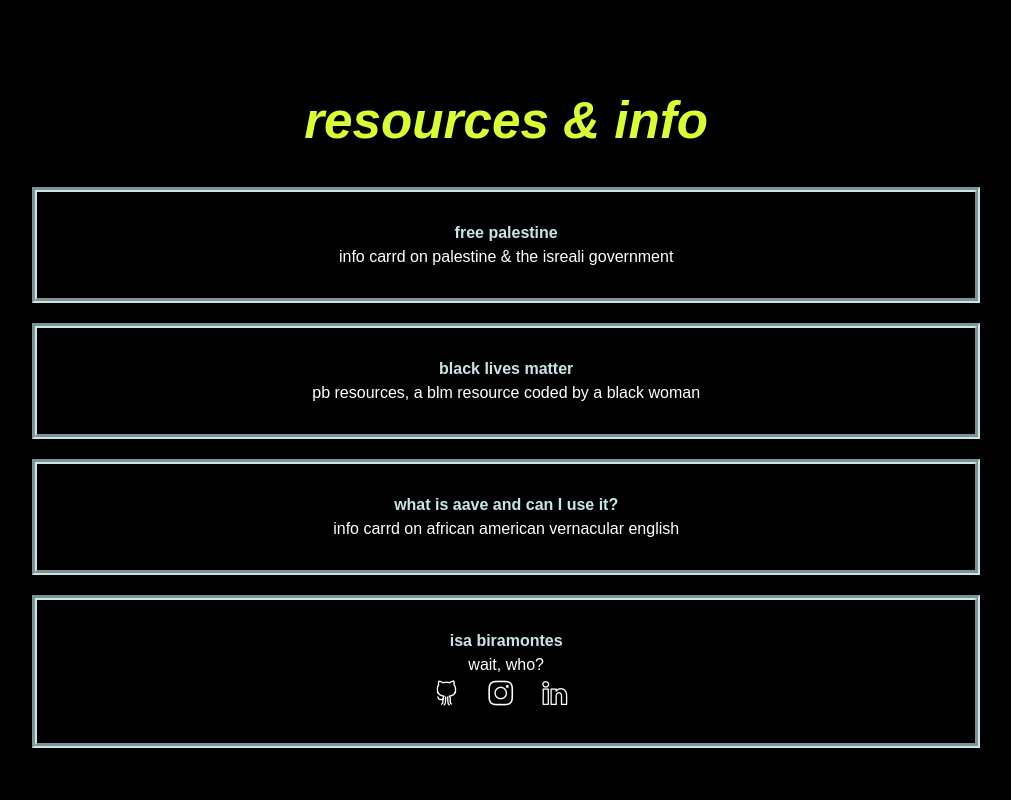
After one commit to isabiramontes/2021_Portfolio, a PHP site: page /links.html in a window 1280 px wide. The commit adds this page. Shown: the whole page, without its empty margins (134-1145 px from the left). Run offline with PHP 8.4, Linux system fonts and the light colour scheme; some web fonts are replaced.

Commit message:
custom link tree & about link fix

```diff
--- a/about.html
+++ b/about.html
@@ -25,9 +25,9 @@
                         <p style="padding-left: 15px;padding-right: 15px;">Isa Biramontes (they/she) is an aspiring wearable technology developer based in New York, NY. They have a general background in fashion, textiles, coding, and interdisciplinary design.</p>
                         <br>
                         <div class="social" style="padding-left: 15px; height: 30px;border-style: none; padding-bottom: 20%;">
-                            <a href="https://github.com/IPbiramontes" target="_blank" style="padding-right: 3%; border-style: none; color:#d8ff33; font-size: 25px;"><i class="icon-social-github" style="color: rgb(255,255,255);font-size: 25px;"></i></a>
-                            <a href="https://www.instagram.com/isa.s_wearables/" target="_blank" style="padding-right: 3%; border-style: none;color: #d8ff33;font-size: 25px;"><i class="icon-social-instagram" style="color: rgb(255,255,255);font-size: 25px;"></i></a>
-                            <a href="https://www.linkedin.com/in/isa-biramontes-they-she-891944149/" target="_blank" style="padding-right: 3%; border-style: none;color: #d8ff33;font-size: 25px;"><i class="icon-social-linkedin" style="color: rgb(255,255,255);font-size: 25px;"></i></a>
+                            <a class="aboutAndLink" href="https://github.com/IPbiramontes" target="_blank" style="padding-right: 3%; border-style: none; color:#d8ff33; font-size: 25px;"><i class="icon-social-github" style="color: rgb(255,255,255);font-size: 25px;"></i></a>
+                            <a class="aboutAndLink" href="https://www.instagram.com/isa.s_wearables/" target="_blank" style="padding-right: 3%; border-style: none;color: #d8ff33;font-size: 25px;"><i class="icon-social-instagram" style="color: rgb(255,255,255);font-size: 25px;"></i></a>
+                            <a class="aboutAndLink" href="https://www.linkedin.com/in/isa-biramontes-they-she-891944149/" target="_blank" style="padding-right: 3%; border-style: none;color: #d8ff33;font-size: 25px;"><i class="icon-social-linkedin" style="color: rgb(255,255,255);font-size: 25px;"></i></a>
                         </div>
 
                     </div>
--- a/css/custom.css
+++ b/css/custom.css
@@ -269,6 +269,24 @@ a:hover:after {
     }
 }
 
+.linkCard {
+    border: #c8e5e8;
+    border-width: 5px;
+    border-style: groove;
+    padding: 3% 3% 3% 3%;
+    min-width: 100%;
+}
+
+.headLink {
+    font-weight: bolder;
+    color: #c8e5e8;
+}
+
+.aboutAndLink:hover:after {
+    width: 25px;
+    left: 0;
+}
+
 
 /*
 #c8e5e8
--- /dev/null
+++ b/links.html
@@ -0,0 +1,72 @@
+<!DOCTYPE html>
+<html>
+
+<head>
+    <meta charset="utf-8">
+    <meta name="viewport" content="width=device-width, initial-scale=1.0, shrink-to-fit=no">
+    <title>Isa Biramontes</title>
+    <link rel="stylesheet" href="bootstrap/css/bootstrap.min.css">
+    <link rel="stylesheet" href="https://use.typekit.net/zlk3afr.css">
+    <link rel="preconnect" href="https://fonts.gstatic.com">
+    <link href="https://fonts.googleapis.com/css2?family=Open+Sans&display=swap" rel="stylesheet">
+    <link rel="stylesheet" href="fonts/simple-line-icons.min.css">
+    <link rel="stylesheet" href="css/footer.css">
+    <link rel="stylesheet" href="css/custom.css">
+    <link rel="stylesheet" href="https://cdnjs.cloudflare.com/ajax/libs/aos/2.3.4/aos.css">
+</head>
+
+<body>
+    <div style="background: #000000; padding-top: 7%;">
+        <section class="bg-black">
+            <div class="container-fluid" data-aos="zoom-out" data-aos-duration="1000" style="padding-left: 5%; padding-right: 5%;">
+                <div class="row">
+                    <div class="col-sm-1 col-md-1 col-lg-1"></div>
+                    <div style="text-align: center;" class="col-sm-10 col-md-10 col-lg-10" data-aos="zoom-out-down" data-aos-duration="1000" data-aos-once="true" class="movement">
+                        <h3 style="font-size: 4vw; color: #d8ff33; padding-bottom: 3%;"> resources & info </h3>
+                        <div style="padding-bottom: 20px;" data-aos="zoom-out-down" data-aos-duration="1000" data-aos-once="true" class="movement">
+                            <div class="linkCard">
+                                <a class="headLink" href="https://free-palestine.carrd.co/" target="_blank"> free palestine </a>
+                                <p style="margin: 0 0 0 0;"> info carrd on palestine & the isreali government </p>
+                            </div>
+                        </div>
+                        <div style="padding-bottom: 20px;" data-aos="zoom-out-down" data-aos-duration="1000" data-aos-once="true" class="movement">
+                            <div class="linkCard">
+                                <a class="headLink" href="https://www.pb-resources.com/" target="_blank "> black lives matter </a>
+                                <p style="margin: 0 0 0 0;"> pb resources, a blm resource coded by a black woman </p>
+                            </div>
+                        </div>
+                        <div style="padding-bottom: 20px;" data-aos="zoom-out-down" data-aos-duration="1000" data-aos-once="true" class="movement">
+                            <div class="linkCard">
+                                <a class="headLink" href="https://aavenb.carrd.co/" target="_blank "> what is aave and can I use it? </a>
+                                <p style="margin: 0 0 0 0;"> info carrd on african american vernacular english </p>
+                            </div>
+                        </div>
+                        <div style="padding-bottom: 20px;" data-aos="zoom-out-down" data-aos-duration="1000" data-aos-once="true" class="movement">
+                            <div class="linkCard">
+                                <a style="text-transform: lowercase;" class="headLink" href="https://isabiramontes.me/" target="_blank "> isa biramontes</a>
+                                <p style="margin: 0 0 0 0;"> wait, who?</p>
+                                <div class="social" style="padding-left: 15px; border-style: none;">
+                                    <a class="aboutAndLink " href="https://github.com/IPbiramontes " target="_blank " style="padding-right: 3%; border-style: none; color:#d8ff33; font-size: 25px; "><i class="icon-social-github " style="color: rgb(255,255,255);font-size:
+                                    25px; "></i></a>
+                                    <a class="aboutAndLink " href="https://www.instagram.com/isa.s_wearables/ " target="_blank " style="padding-right: 3%; border-style: none;color: #d8ff33;font-size: 25px; "><i class="icon-social-instagram " style="color:
+                                    rgb(255,255,255);font-size: 25px; "></i></a>
+                                    <a class="aboutAndLink " href="https://www.linkedin.com/in/isa-biramontes-they-she-891944149/ " target="_blank " style="padding-right: 3%; border-style: none;color: #d8ff33;font-size: 25px; "><i class="icon-social-linkedin" style="color: rgb(255,255,255);font-size: 25px; "></i></a>
+                                </div>
+                            </div>
+                        </div>
+                    </div>
+                    <div class="col-sm-1 col-md-1 col-lg-1 "></div>
+                </div>
+            </div>
+        </section>
+    </div>
+    <script src="js/jquery.min.js "></script>
+    <script src="bootstrap/js/bootstrap.min.js "></script>
+    <script src="js/bs-init.js "></script>
+    <script src="https://cdnjs.cloudflare.com/ajax/libs/aos/2.3.4/aos.js "></script>
+    <script src="https://cdnjs.cloudflare.com/ajax/libs/jquery-easing/1.4.1/jquery.easing.min.js "></script>
+    <script src="js/stylish-portfolio.js "></script>
+    <script src="js/custom.js "></script>
+</body>
+
+</html>
```
